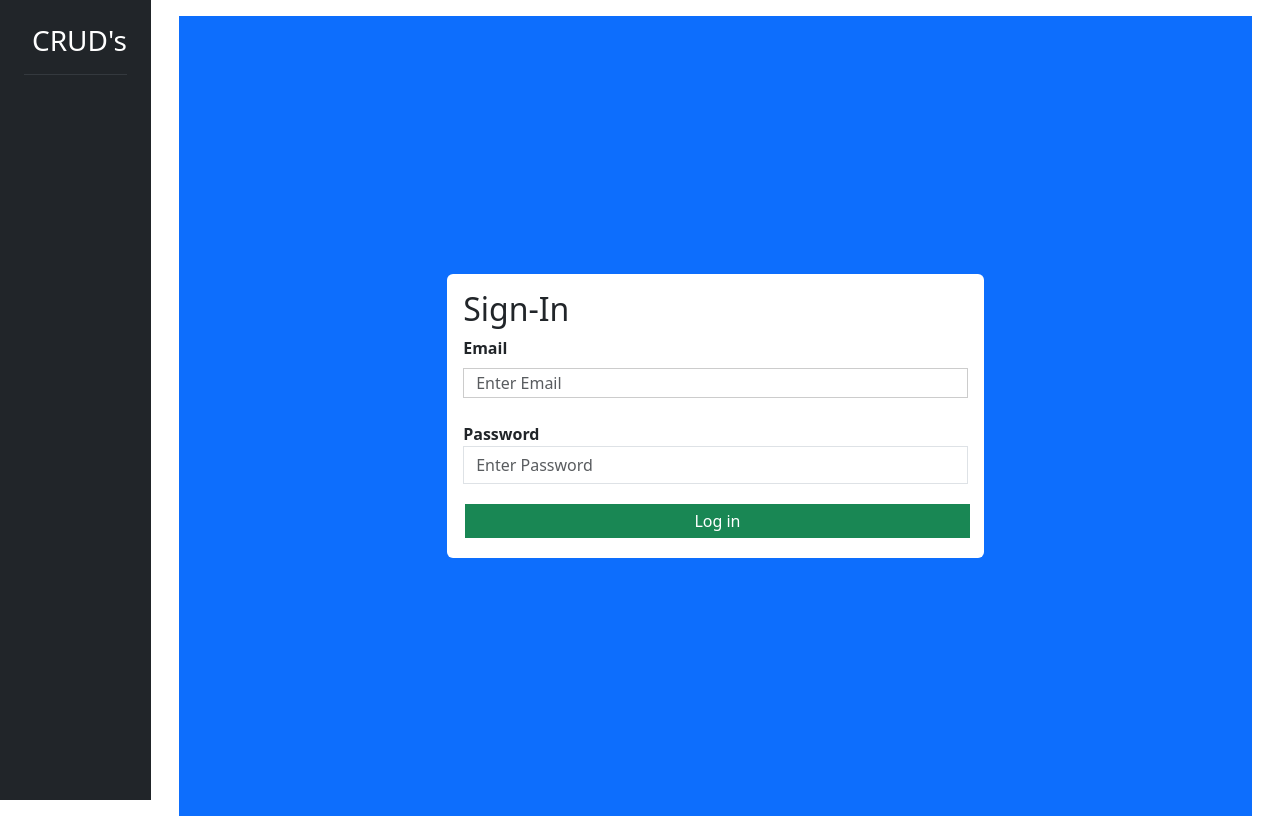
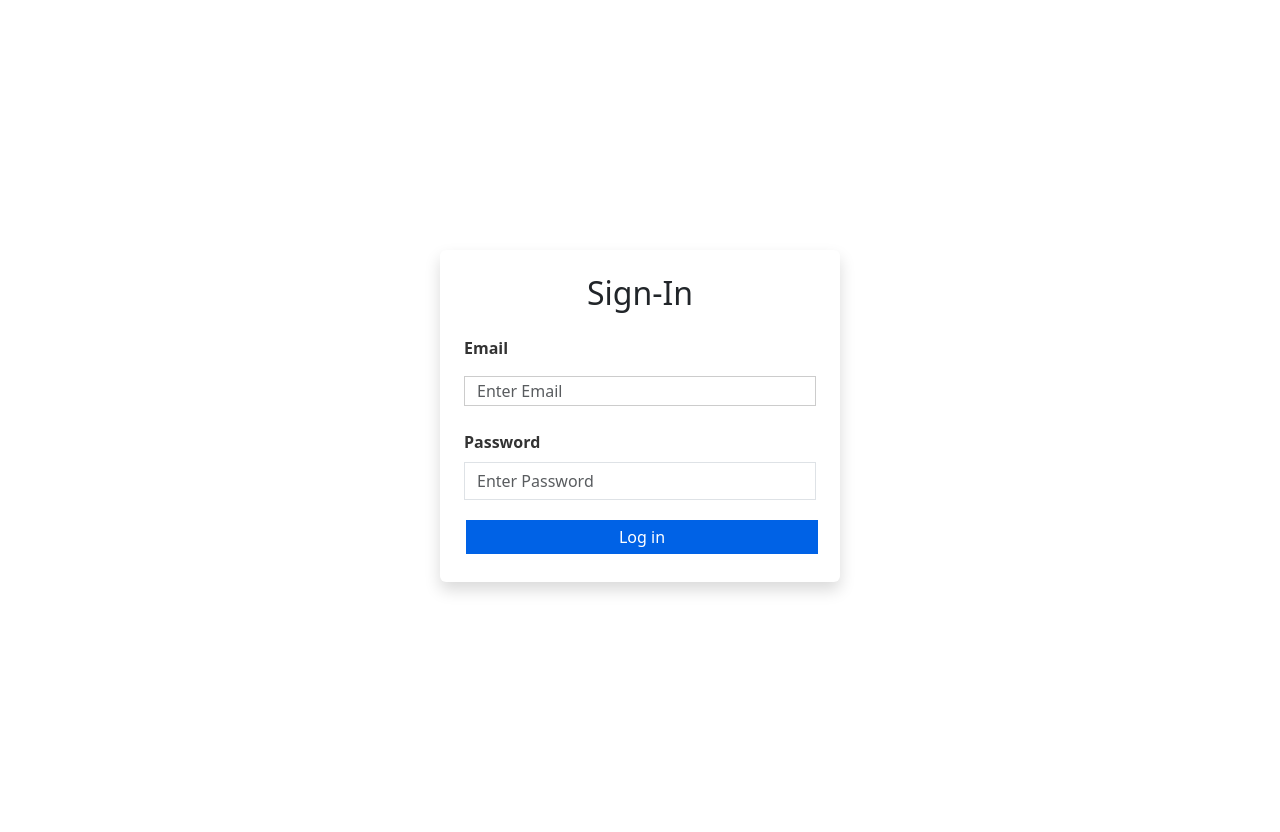
Before and after one commit to LeonFazliu/LabCourse1, a React (Create React App) app in the folder frontend/: page /login in a window 1280 px wide. Built offline with nearby package versions, Linux system fonts and the light colour scheme.

Commit message:
Improved the Login form design,and fixed some sidebar bugs

```diff
--- a/frontend/src/App.js
+++ b/frontend/src/App.js
@@ -1,4 +1,4 @@
-import React from "react";
+import React, { useContext } from "react";
 import "bootstrap/dist/css/bootstrap.min.css";
 import { BrowserRouter as Router, Routes, Route } from "react-router-dom";
 import { ToastContainer } from "react-toastify";
@@ -23,19 +23,47 @@ import Login from "./Login";
 import ManagerPrivateRoute from "./util/ManagerPrivateRoute";
 import AccountantPrivateRoute from "./util/AccountantPrivateRoute";
 import AdminPrivateRoute from "./util/AdminPrivateRoute";
+import { AuthProvider, AuthContext } from "./AuthContext"; // Import AuthContext
+
 
 function App() {
   return (
+    <AuthProvider>
       <Router>
         <div className="container-fluid">
           <div className="row">
+            <SidebarWithAuth />
+            <MainContent />
+          </div>
+        </div>
+      </Router>
+    </AuthProvider>
+  );
+}
+
+const SidebarWithAuth = () => {
+  const { isLoggedIn } = useContext(AuthContext);
+
+  return (
+    <>
+      {isLoggedIn && (
         <div className="col-auto p-0">
           <Sidebar />
         </div>
-          <div className="col">
+      )}
+    </>
+  );
+};
+
+const MainContent = () => {
+  const { isLoggedIn } = useContext(AuthContext);
+
+  return (
+    <div className={isLoggedIn ? "col" : "col-12"}>
       <div className="p-3">
         <ToastContainer position="top-center" />
         <Routes>
+
           <Route element={<AdminPrivateRoute />}>
             <Route exact path="/staff" element={<StaffCrud />} />
             <Route path="/addstaff" element={<AddEditStaff />} />
@@ -49,23 +77,10 @@ function App() {
             <Route path="/hotels/view/:id" element={<ViewHotel />} />
             <Route exact path="/customers" element={<CustomerCrud />} />
             <Route path="/customers/add" element={<AddEditCustomer />} />
-                  <Route
-                    path="/customers/update/:id"
-                    element={<AddEditCustomer />}
-                  />
-                  <Route
-                    path="/customers/view/:id"
-                    element={<ViewCustomer />}
-                  />
-                  <Route
-                    exact
-                    path="/reservations"
-                    element={<ReservationsCrud />}
-                  />
-                  <Route
-                    path="/reservations/add"
-                    element={<AddEditReservation />}
-                  />
+            <Route path="/customers/update/:id" element={<AddEditCustomer />} />
+            <Route path="/customers/view/:id" element={<ViewCustomer />} />
+            <Route exact path="/reservations" element={<ReservationsCrud />} />
+            <Route path="/reservations/add" element={<AddEditReservation />} />
             <Route
               path="/reservations/update/:Reservation_id"
               element={<AddEditReservation />}
@@ -83,20 +98,14 @@ function App() {
               path="/finances/update/:salaryid"
               element={<AddEditFinances />}
             />
-                  <Route
-                    path="/finances/view/:salaryid"
-                    element={<ViewFinances />}
-                  />
+            <Route path="/finances/view/:salaryid" element={<ViewFinances />} />
           </Route>
 
           <Route path="/login" element={<Login />} />
         </Routes>
       </div>
     </div>
-        </div>
-      </div>
-    </Router>
   );
-}
+};
 
 export default App;
--- /dev/null
+++ b/frontend/src/AuthContext.js
@@ -0,0 +1,33 @@
+// AuthContext.js
+import React, { createContext, useState, useEffect } from "react";
+
+const AuthContext = createContext();
+
+const AuthProvider = ({ children }) => {
+  const [isLoggedIn, setIsLoggedIn] = useState(false);
+
+  useEffect(() => {
+    const token = localStorage.getItem("token");
+    if (token) {
+      setIsLoggedIn(true);
+    }
+  }, []);
+
+  const login = (token) => {
+    localStorage.setItem("token", token);
+    setIsLoggedIn(true);
+  };
+
+  const logout = () => {
+    localStorage.removeItem("token");
+    setIsLoggedIn(false); // Update isLoggedIn state on logout
+  };
+
+  return (
+    <AuthContext.Provider value={{ isLoggedIn, login, logout }}>
+      {children}
+    </AuthContext.Provider>
+  );
+};
+
+export { AuthContext, AuthProvider };
--- a/frontend/src/Cruds/StaffCrud/StaffCrud.js
+++ b/frontend/src/Cruds/StaffCrud/StaffCrud.js
@@ -26,7 +26,7 @@ export const StaffCrud = () => {
 
   return (
     <div style={{ marginTop: "150px" }}>
-      <div className="addbutton" style={{ marginLeft: "40.4rem" }}>
+      <div className="addbutton" style={{ marginLeft: "40.3rem" }}>
         <Link to="/addstaff">
           <button className="btn btn-contact">Add Staff</button>
         </Link>
--- /dev/null
+++ b/frontend/src/Login.css
@@ -0,0 +1,37 @@
+/* Login.css */
+
+/* Set HTML and body to full height */
+html, body {
+    margin: 0;
+    padding: 0;
+  }
+
+  .login-container {
+    height: 100vh;
+    display: flex;
+    justify-content: center;
+    align-items: center;
+  }
+
+  .login-form {
+    max-width: 400px;
+    width: 100%;
+    background-color: #fff;
+    padding: 20px;
+    border-radius: 8px;
+    box-shadow: 0px 0px 10px rgba(0, 0, 0, 0.1);
+  }
+
+  .form-label {
+    color: #333;
+  }
+
+  .btn-primary {
+    background-color: #0062E6;
+    border-color: #0062E6;
+  }
+
+  .btn-primary:hover {
+    background-color: #0056cc;
+    border-color: #0056cc;
+  }
--- a/frontend/src/Login.js
+++ b/frontend/src/Login.js
@@ -1,16 +1,28 @@
 import axios from "axios";
-import React, { useState } from "react";
+import React, { useState, useContext,useEffect } from "react";
 import { useNavigate } from "react-router-dom";
+import { AuthContext } from "./AuthContext";
+import "./Login.css"; // Import the CSS file for additional styles
 
 export const Login = () => {
   const [values, setValues] = useState({
     email: "",
     password: "",
   });
+  const [error, setError] = useState(""); // State to manage error message
+
 
   axios.defaults.withCredentials = true;
 
   const navigate = useNavigate();
+  const { login } = useContext(AuthContext);
+  const { isLoggedIn } = useContext(AuthContext);
+  useEffect(() => {
+    // Redirect to home if already logged in
+    if (isLoggedIn) {
+      navigate("/");
+    }
+  }, [isLoggedIn, navigate]);
 
   const handleSubmit = (e) => {
     e.preventDefault();
@@ -18,22 +30,25 @@ export const Login = () => {
       .post("http://localhost:5000/login", values)
       .then((res) => {
         if (res.data.Status === "Success") {
-          localStorage.setItem("token", res.data.Token);
+          login(res.data.Token);
           navigate("/staff");
         } else {
-          alert(res.data.Message);
+          setError(res.data.Message); // Set error message
         }
       })
-      .catch((err) => console.log(err));
+      .catch((err) => {
+        console.log(err);
+        setError("Please insert the correct information."); // Generic error message
+      });
   };
 
   return (
-    <div className="d-flex justify-content-center align-items-center bg-primary vh-100">
-      <div className="bg-white p-3 rounded w-50">
-        <h2>Sign-In</h2>
+    <div className="login-container">
+      <div className="login-form bg-white p-4 rounded shadow">
+        <h2 className="text-center mb-4">Sign-In</h2>
         <form onSubmit={handleSubmit}>
-          <div className="mb-3">
-            <label htmlFor="email">
+          <div className="form-group mb-3">
+            <label htmlFor="email" className="form-label">
               <strong>Email</strong>
             </label>
             <input
@@ -43,10 +58,11 @@ export const Login = () => {
               autoComplete="off"
               onChange={(e) => setValues({ ...values, email: e.target.value })}
               className="form-control rounded-0"
+              required
             />
           </div>
-          <div className="mb-3">
-            <label htmlFor="password">
+          <div className="form-group mb-3">
+            <label htmlFor="password" className="form-label">
               <strong>Password</strong>
             </label>
             <input
@@ -58,9 +74,11 @@ export const Login = () => {
                 setValues({ ...values, password: e.target.value })
               }
               className="form-control rounded-0"
+              required
             />
+            {error && <p className="text-danger mt-2">{error}</p>} {/* Display error message if exists */}
           </div>
-          <button type="submit" className="btn btn-success w-100 rounded-0">
+          <button type="submit" className="btn btn-primary w-100 rounded-0">
             Log in
           </button>
         </form>
--- a/frontend/src/Sidebar.js
+++ b/frontend/src/Sidebar.js
@@ -1,10 +1,12 @@
-import React from "react";
+import React, { useContext } from "react";
 import { Link, useNavigate } from "react-router-dom";
 import axios from "axios";
-import { jwtDecode } from "jwt-decode";
+import {jwtDecode} from "jwt-decode";
+import { AuthContext } from "./AuthContext";
 
 export const Sidebar = () => {
   const navigate = useNavigate();
+  const { isLoggedIn, logout } = useContext(AuthContext); // Use logout from AuthContext
   const token = localStorage.getItem("token");
   let userRole = null;
 
@@ -26,7 +28,7 @@ export const Sidebar = () => {
       )
       .then((res) => {
         if (res.data.Status === "Success") {
-          localStorage.removeItem("token");
+          logout(); // Call logout function from AuthContext
           navigate("/login");
         } else {
           alert(res.data.Message);
@@ -39,7 +41,7 @@ export const Sidebar = () => {
     <div className="d-flex flex-column bg-dark text-white p-4 vh-100">
       <h3>
         <i className="bi bi-bootstrap fs-5 me-2"></i>
-        <span>CRUD's</span>
+        <span>Navigate</span>
       </h3>
       <hr className="text-secondary mt-2" />
       <ul className="nav nav-pills flex-column p-0 m-0">
@@ -93,9 +95,8 @@ export const Sidebar = () => {
         ) : (
           <></>
         )}
-        {token ? (
-          <li className="nav-item p-1">
-            <Link to="/login" className="nav-link text-white">
+        {isLoggedIn ? (
+          <li className="nav-item p-4">
             <button
               className="btn btn-danger"
               onClick={() => {
@@ -104,7 +105,6 @@ export const Sidebar = () => {
             >
               Log out
             </button>
-            </Link>
           </li>
         ) : (
           <></>
```
Also changed, not shown: frontend/src/Homepage.js (deleted, +0 -51 lines), frontend/src/util/AccountantPrivateRoute.js (renamed from frontend/src/Cruds/util/AccountantPrivateRoute.js), frontend/src/util/AdminPrivateRoute.js (renamed from frontend/src/Cruds/util/AdminPrivateRoute.js), frontend/src/util/ManagerPrivateRoute.js (renamed from frontend/src/Cruds/util/ManagerPrivateRoute.js). Lines whose indentation alone changed are shown as unchanged.
